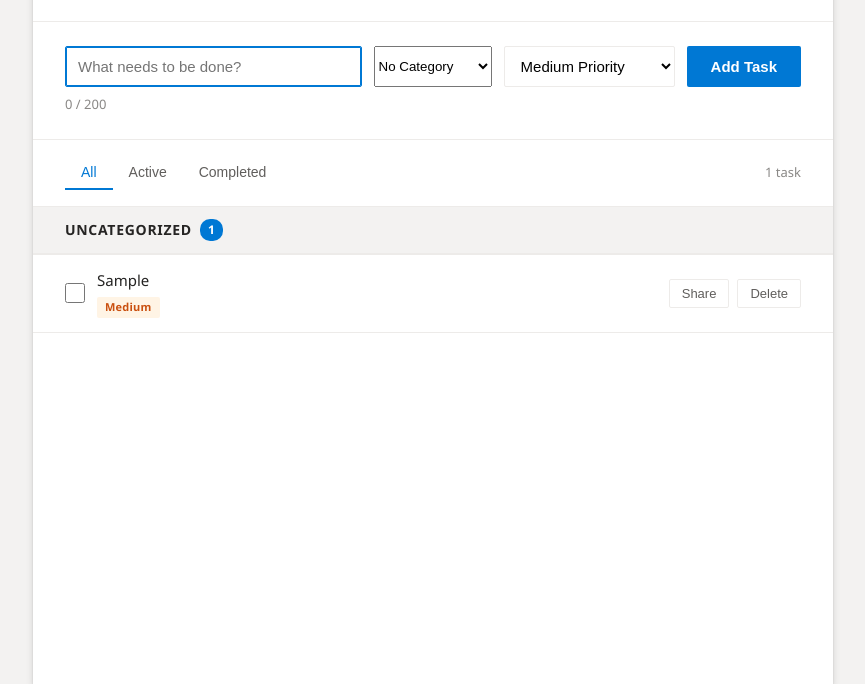
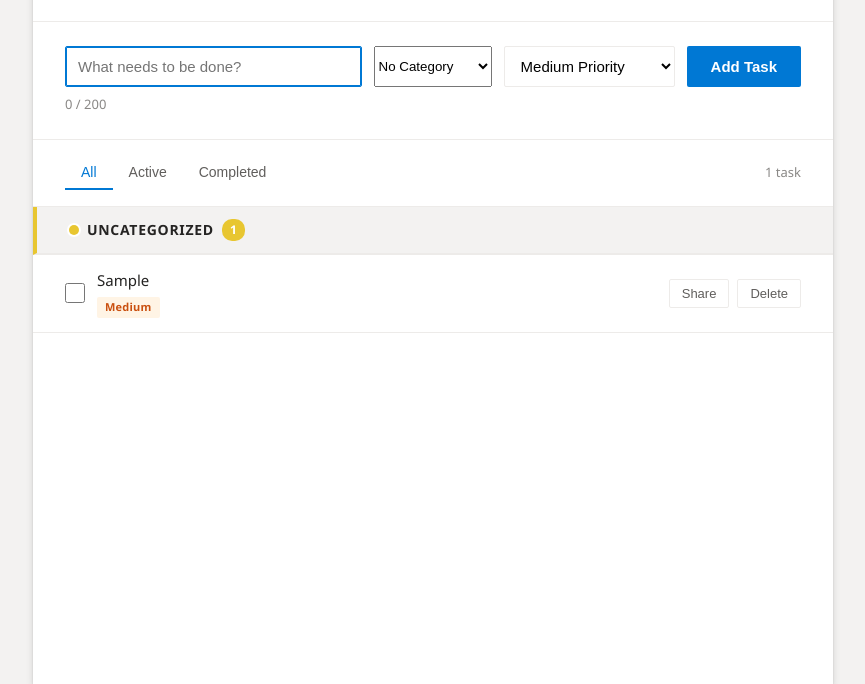
Before and after one commit to AdiGanMSFT/my-ai-app, a plain HTML site: page index.html in a window 1280 px wide. Both pictures are taken after typing "Sample" into the empty fields and a click on the button "Add Task". Shown: the part 116-800 px from the top of the page, without its empty margins (207-1072 px from the left). Drawn offline with Linux system fonts and the light colour scheme.

Commit message:
categories colour

```diff
--- a/css/styles.css
+++ b/css/styles.css
@@ -438,6 +438,14 @@ header h1 {
     gap: 0.5rem;
 }
 
+.category-color-dot {
+    width: 10px;
+    height: 10px;
+    border-radius: 50%;
+    flex-shrink: 0;
+    box-shadow: 0 0 0 2px var(--card-bg);
+}
+
 .category-count {
     background: var(--primary-color);
     color: white;
@@ -533,9 +541,8 @@ header h1 {
     border-radius: 2px;
     font-size: 0.6875rem;
     font-weight: 600;
-    background: var(--primary-light);
-    color: var(--primary-color);
     letter-spacing: 0.02em;
+    transition: all 0.15s ease;
 }
 
 .priority-badge {
--- a/js/app.js
+++ b/js/app.js
@@ -3,6 +3,7 @@ class TaskManager {
     constructor() {
         this.tasks = this.loadTasks();
         this.categories = this.loadCategories();
+        this.categoryColors = this.loadCategoryColors();
         this.currentFilter = 'all';
         this.currentTheme = this.loadTheme();
         this.suggestionTimeout = null;
@@ -286,6 +287,9 @@ class TaskManager {
     }
 
     createTaskHTML(task) {
+        const categoryBadge = task.category ?
+            `<span class="category-badge" style="background: ${this.getCategoryColor(task.category)}22; color: ${this.getCategoryColor(task.category)}; border: 1px solid ${this.getCategoryColor(task.category)};">${this.escapeHTML(task.category)}</span>` : '';
+
         return `
             <li class="task-item ${task.completed ? 'completed' : ''}" data-task-id="${task.id}">
                 <input
@@ -298,6 +302,7 @@ class TaskManager {
                 <div class="task-content">
                     <div class="task-text">${this.escapeHTML(task.text)}</div>
                     <div class="task-meta">
+                        ${categoryBadge}
                         <span class="priority-badge priority-${task.priority}" aria-label="${task.priority} priority">${task.priority}</span>
                     </div>
                 </div>
@@ -362,12 +367,15 @@ class TaskManager {
 
     createCategoryGroupHTML(category, tasks) {
         const canDelete = category !== 'Uncategorized';
+        const color = this.getCategoryColor(category);
+
         return `
             <div class="category-group" data-category="${this.escapeHTML(category)}">
-                <div class="category-header">
+                <div class="category-header" style="border-left: 4px solid ${color};">
                     <div class="category-title">
+                        <span class="category-color-dot" style="background: ${color};"></span>
                         ${this.escapeHTML(category)}
-                        <span class="category-count">${tasks.length}</span>
+                        <span class="category-count" style="background: ${color};">${tasks.length}</span>
                     </div>
                     ${canDelete ? `<button class="delete-category-btn" title="Delete category">Delete Category</button>` : ''}
                 </div>
@@ -417,6 +425,67 @@ class TaskManager {
     loadCategories() {
         const categories = localStorage.getItem('categories');
         return categories ? JSON.parse(categories) : [];
+    }
+
+    getCategoryColor(category) {
+        // Return existing color or generate new one
+        if (!this.categoryColors[category]) {
+            this.categoryColors[category] = this.generateCategoryColor(category);
+            this.saveCategoryColors();
+        }
+        return this.categoryColors[category];
+    }
+
+    generateCategoryColor(category) {
+        // Use a hash of the category name for consistent colors
+        const hash = this.hashString(category);
+
+        // Define a palette of professional, accessible colors
+        const colorPalettes = [
+            { h: 210, s: 80, l: 55 },  // Blue
+            { h: 160, s: 70, l: 45 },  // Green
+            { h: 280, s: 70, l: 60 },  // Purple
+            { h: 25, s: 85, l: 55 },   // Orange
+            { h: 340, s: 75, l: 55 },  // Pink
+            { h: 190, s: 75, l: 45 },  // Teal
+            { h: 45, s: 80, l: 55 },   // Gold
+            { h: 310, s: 65, l: 50 },  // Magenta
+            { h: 140, s: 65, l: 50 },  // Emerald
+            { h: 260, s: 60, l: 55 },  // Violet
+            { h: 15, s: 75, l: 55 },   // Red-Orange
+            { h: 180, s: 65, l: 45 },  // Cyan
+        ];
+
+        // Select color based on hash
+        const palette = colorPalettes[hash % colorPalettes.length];
+
+        // Add variation based on hash for more unique colors
+        const hueVariation = (hash % 20) - 10;
+        const h = (palette.h + hueVariation + 360) % 360;
+        const s = palette.s;
+        const l = palette.l;
+
+        return `hsl(${h}, ${s}%, ${l}%)`;
+    }
+
+    hashString(str) {
+        // Simple hash function for consistent color assignment
+        let hash = 0;
+        for (let i = 0; i < str.length; i++) {
+            const char = str.charCodeAt(i);
+            hash = ((hash << 5) - hash) + char;
+            hash = hash & hash; // Convert to 32-bit integer
+        }
+        return Math.abs(hash);
+    }
+
+    saveCategoryColors() {
+        localStorage.setItem('categoryColors', JSON.stringify(this.categoryColors));
+    }
+
+    loadCategoryColors() {
+        const colors = localStorage.getItem('categoryColors');
+        return colors ? JSON.parse(colors) : {};
     }
 
     suggestCategories() {
```
